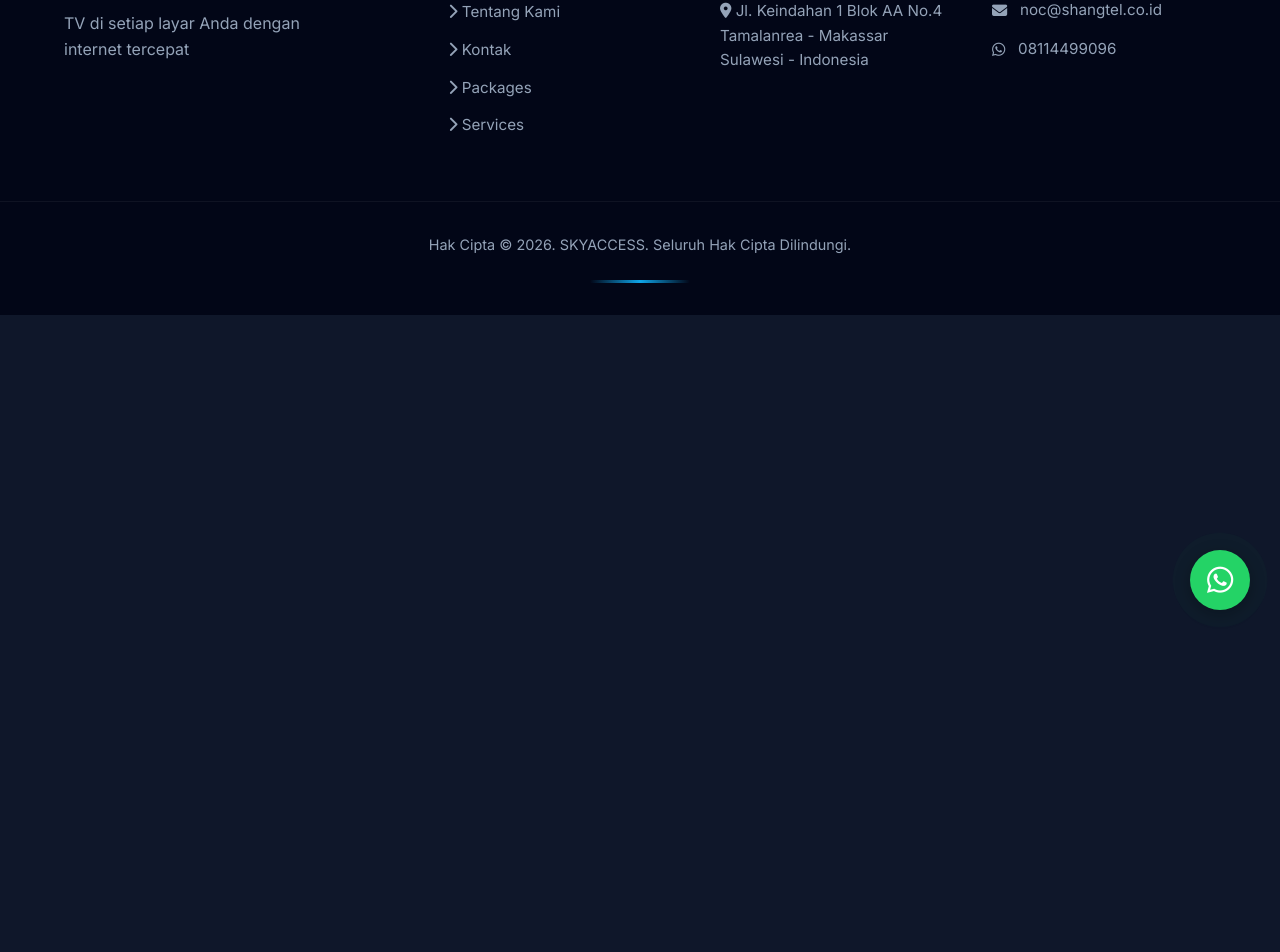
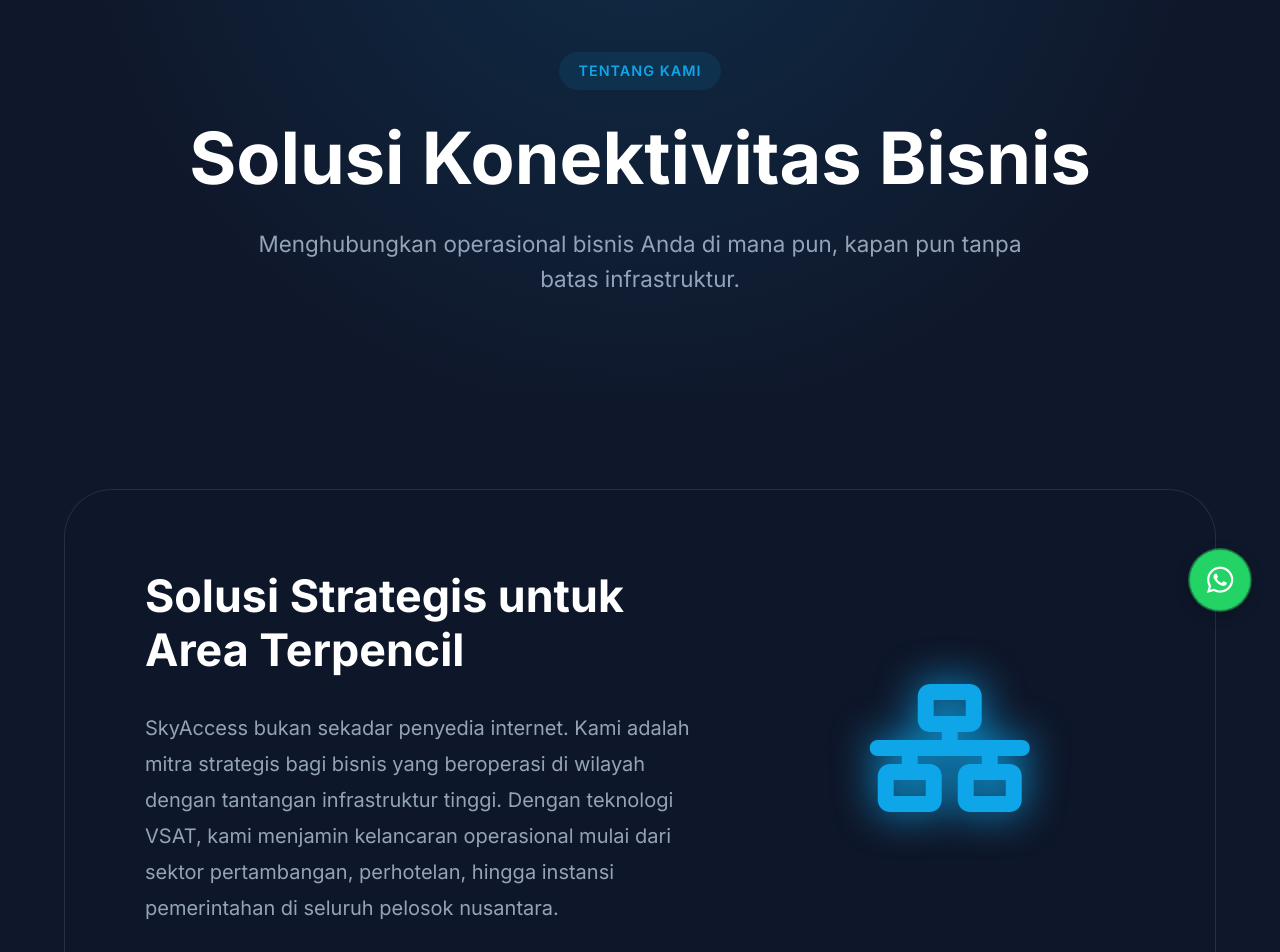
Before and after one commit to fuureya/skyaccess, a Vue app: page /about in a window 1280 px wide. Shown: the part 160-1112 px from the top of the page. Before the commit the page ends 800 px from the top, so only its background shows below. Built offline with nearby package versions, Linux system fonts and the light colour scheme.

Commit message:
feat: add About page with localized content and routing

```diff
--- a/src/router/index.js
+++ b/src/router/index.js
@@ -8,6 +8,11 @@
       path: '/',
       name: 'home',
       component: HomeView
+    },
+    {
+      path: '/about',
+      name: 'about',
+      component: () => import('../views/AboutView.vue')
     }
   ],
 })
--- a/src/translations.js
+++ b/src/translations.js
@@ -75,6 +75,20 @@
         { name: "Diskominfo Raja Ampat", role: "Pemerintah Daerah", text: "Konektivitas di wilayah kepulauan bukan lagi hambatan berkat solusi satelit dari SkyAccess." },
         { name: "Diskominfo Timika", role: "Pemerintah Daerah", text: "Kualitas sinyal yang sangat baik bahkan di cuaca ekstrem sekalipun. Sangat direkomendasikan." }
       ]
+    },
+    about: {
+      title: 'Solusi Konektivitas Bisnis',
+      subtitle: 'Menghubungkan operasional bisnis Anda di mana pun, kapan pun tanpa batas infrastruktur.',
+      focusTitle: 'Solusi Strategis untuk Area Terpencil',
+      focusText: 'SkyAccess bukan sekadar penyedia internet. Kami adalah mitra strategis bagi bisnis yang beroperasi di wilayah dengan tantangan infrastruktur tinggi. Dengan teknologi VSAT, kami menjamin kelancaran operasional mulai dari sektor pertambangan, perhotelan, hingga instansi pemerintahan di seluruh pelosok nusantara.',
+      factors: [
+        { title: 'Reliabilitas Tinggi (High Uptime)', desc: 'Jaminan koneksi stabil dengan SLA yang kompetitif untuk mendukung aplikasi bisnis krusial Anda.' },
+        { title: 'Implementasi Cepat & Mandiri', desc: 'Instalasi ringkas tanpa ketergantungan pada kabel darat. Bisnis Anda online dalam hitungan hari.' },
+        { title: 'Keamanan & Privasi Data', desc: 'Jaringan satelit terenkripsi yang memastikan data perusahaan Anda tetap aman selama transmisi.' },
+        { title: 'Dukungan Teknis Prioritas', desc: 'Tim ahli yang siap siaga 24/7 memberikan solusi cepat untuk setiap tantangan bisnis Anda.' }
+      ],
+      ctaTitle: 'Konsultasikan Kebutuhan Infrastruktur Digital Anda',
+      ctaBtn: 'Hubungi Specialist Kami (WhatsApp)'
     }
   },
   en: {
@@ -147,6 +161,20 @@
         { name: "Diskominfo Raja Ampat", role: "Local Government", text: "Connectivity in island regions is no longer a barrier thanks to SkyAccess satellite solutions." },
         { name: "Diskominfo Timika", role: "Local Government", text: "Excellent signal quality even in extreme weather conditions. Highly recommended." }
       ]
+    },
+    about: {
+      title: 'Business Connectivity Solutions',
+      subtitle: 'Connecting your business operations anywhere, anytime without infrastructure limits.',
+      focusTitle: 'Strategic Solutions for Remote Areas',
+      focusText: 'SkyAccess is more than just an internet provider. We are a strategic partner for businesses operating in areas with high infrastructure challenges. With VSAT technology, we ensure smooth operations ranging from mining and hospitality to government agencies throughout the archipelago.',
+      factors: [
+        { title: 'High Reliability (Uptime)', desc: 'Guaranteed stable connection with competitive SLAs to support your crucial business applications.' },
+        { title: 'Fast & Independent Deployment', desc: 'Concise installation without dependence on land cables. Your business is online in days.' },
+        { title: 'Data Security & Privacy', desc: 'Encrypted satellite network ensuring your company data remains secure during transmission.' },
+        { title: 'Priority Technical Support', desc: 'Expert team on standby 24/7 providing quick solutions for every business challenge.' }
+      ],
+      ctaTitle: 'Consult Your Digital Infrastructure Needs',
+      ctaBtn: 'Contact Our Specialist (WhatsApp)'
     }
   }
 };
--- /dev/null
+++ b/src/views/AboutView.vue
@@ -0,0 +1,261 @@
+<script setup>
+import { useI18n } from '../translations';
+const { t } = useI18n();
+</script>
+
+<template>
+  <div class="about-view">
+    <!-- Hero Section -->
+    <header class="about-hero">
+      <div class="container">
+        <div class="badge">{{ t('nav.about') }}</div>
+        <h1 class="hero-title">{{ t('about.title') }}</h1>
+        <p class="hero-subtitle">{{ t('about.subtitle') }}</p>
+      </div>
+    </header>
+
+    <!-- Strategy Section -->
+    <section class="strategy-section">
+      <div class="container">
+        <div class="strategy-content glass">
+          <div class="strategy-text">
+            <h2 class="section-title">{{ t('about.focusTitle') }}</h2>
+            <p>{{ t('about.focusText') }}</p>
+          </div>
+          <div class="strategy-visual">
+            <div class="pulse-ring"></div>
+            <i class="fas fa-network-wired strategy-icon"></i>
+          </div>
+        </div>
+      </div>
+    </section>
+
+    <!-- Informative Factors -->
+    <section class="factors-section">
+      <div class="container">
+        <div class="factors-grid">
+          <div
+            v-for="(factor, index) in t('about.factors')"
+            :key="index"
+            class="factor-card glass"
+          >
+            <div class="factor-icon">
+              <i v-if="index === 0" class="fas fa-clock-rotate-left"></i>
+              <i v-if="index === 1" class="fas fa-truck-fast"></i>
+              <i v-if="index === 2" class="fas fa-vault"></i>
+              <i v-if="index === 3" class="fas fa-headset"></i>
+            </div>
+            <h3 class="factor-title">{{ factor.title }}</h3>
+            <p class="factor-desc">{{ factor.desc }}</p>
+          </div>
+        </div>
+      </div>
+    </section>
+
+    <!-- Custom Business CTA -->
+    <section class="about-cta">
+      <div class="container">
+        <div class="cta-card glass">
+          <div class="cta-glow"></div>
+          <h2>{{ t('about.ctaTitle') }}</h2>
+          <a href="https://wa.me/628114499096" target="_blank" class="btn btn-primary btn-lg">
+            {{ t('about.ctaBtn') }} <i class="fab fa-whatsapp"></i>
+          </a>
+        </div>
+      </div>
+    </section>
+  </div>
+</template>
+
+<style scoped>
+.about-view {
+  padding-bottom: 5rem;
+}
+
+.about-hero {
+  padding: 12rem 0 6rem;
+  background: radial-gradient(circle at 50% 0%, rgba(14, 165, 233, 0.15) 0%, transparent 70%);
+  text-align: center;
+}
+
+.badge {
+  display: inline-block;
+  background: rgba(14, 165, 233, 0.1);
+  color: var(--primary);
+  padding: 0.5rem 1.2rem;
+  border-radius: 50px;
+  font-size: 0.9rem;
+  font-weight: 600;
+  margin-bottom: 2rem;
+  text-transform: uppercase;
+  letter-spacing: 1px;
+}
+
+.hero-title {
+  font-size: 4.5rem;
+  font-weight: 800;
+  color: #fff;
+  margin-bottom: 2rem;
+  line-height: 1;
+}
+
+.hero-subtitle {
+  font-size: 1.4rem;
+  color: var(--text-muted);
+  max-width: 800px;
+  margin: 0 auto;
+  line-height: 1.6;
+}
+
+.strategy-section {
+  padding: 6rem 0;
+}
+
+.strategy-content {
+  display: grid;
+  grid-template-columns: 1.2fr 0.8fr;
+  gap: 4rem;
+  padding: 5rem;
+  border-radius: 48px;
+  align-items: center;
+  border: 1px solid rgba(255, 255, 255, 0.1);
+}
+
+.section-title {
+  font-size: 2.8rem;
+  font-weight: 800;
+  color: #fff;
+  margin-bottom: 2rem;
+  line-height: 1.2;
+}
+
+.strategy-text p {
+  font-size: 1.25rem;
+  color: var(--text-muted);
+  line-height: 1.8;
+}
+
+.strategy-visual {
+  position: relative;
+  display: flex;
+  justify-content: center;
+  align-items: center;
+}
+
+.strategy-icon {
+  font-size: 8rem;
+  color: var(--primary);
+  z-index: 2;
+  filter: drop-shadow(0 0 20px var(--primary));
+}
+
+.pulse-ring {
+  position: absolute;
+  width: 200px;
+  height: 200px;
+  background: radial-gradient(circle, rgba(14, 165, 233, 0.2) 0%, transparent 70%);
+  border-radius: 50%;
+  animation: pulse-ring 3s infinite;
+}
+
+@keyframes pulse-ring {
+  0% { transform: scale(0.8); opacity: 0; }
+  50% { transform: scale(1.2); opacity: 0.5; }
+  100% { transform: scale(1.5); opacity: 0; }
+}
+
+.factors-section {
+  padding: 6rem 0;
+}
+
+.factors-grid {
+  display: grid;
+  grid-template-columns: repeat(auto-fit, minmax(280px, 1fr));
+  gap: 2rem;
+}
+
+.factor-card {
+  padding: 3rem 2.5rem;
+  border-radius: 32px;
+  border: 1px solid rgba(255, 255, 255, 0.1);
+  transition: all 0.4s ease;
+}
+
+.factor-card:hover {
+  transform: translateY(-10px);
+  border-color: rgba(14, 165, 233, 0.4);
+}
+
+.factor-icon {
+  font-size: 2.5rem;
+  color: var(--primary);
+  margin-bottom: 2rem;
+}
+
+.factor-title {
+  font-size: 1.4rem;
+  color: #fff;
+  margin-bottom: 1rem;
+  font-weight: 700;
+}
+
+.factor-desc {
+  color: var(--text-muted);
+  line-height: 1.6;
+  font-size: 1rem;
+}
+
+.about-cta {
+  padding: 8rem 0;
+}
+
+.cta-card {
+  padding: 6rem;
+  border-radius: 50px;
+  text-align: center;
+  border: 1px solid rgba(255, 255, 255, 0.1);
+  position: relative;
+  overflow: hidden;
+}
+
+.cta-glow {
+  position: absolute;
+  top: -50%;
+  left: -50%;
+  width: 200%;
+  height: 200%;
+  background: radial-gradient(circle at center, rgba(14, 165, 233, 0.1) 0%, transparent 50%);
+  animation: slow-rotate 20s linear infinite;
+  z-index: 0;
+}
+
+@keyframes slow-rotate {
+  from { transform: rotate(0deg); }
+  to { transform: rotate(360deg); }
+}
+
+.cta-card h2 {
+  font-size: 3rem;
+  color: #fff;
+  margin-bottom: 3.5rem;
+  position: relative;
+  z-index: 1;
+}
+
+.btn-lg {
+  position: relative;
+  z-index: 1;
+}
+
+@media (max-width: 991px) {
+  .hero-title { font-size: 3.5rem; }
+  .strategy-content { padding: 3rem; grid-template-columns: 1fr; text-align: center; }
+  .cta-card { padding: 4rem 2rem; }
+  .cta-card h2 { font-size: 2.2rem; }
+}
+
+@media (max-width: 576px) {
+  .hero-title { font-size: 2.5rem; }
+  .hero-subtitle { font-size: 1.1rem; }
+}
+</style>
```
